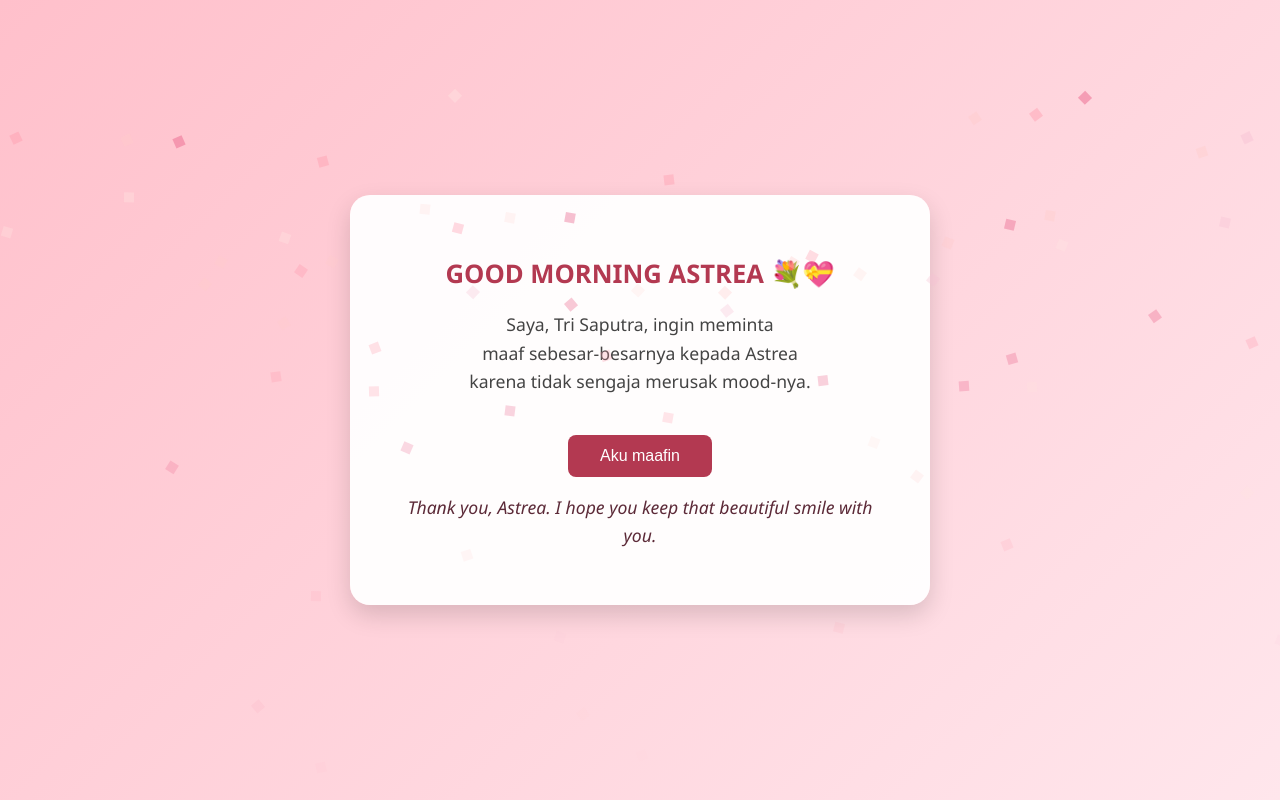
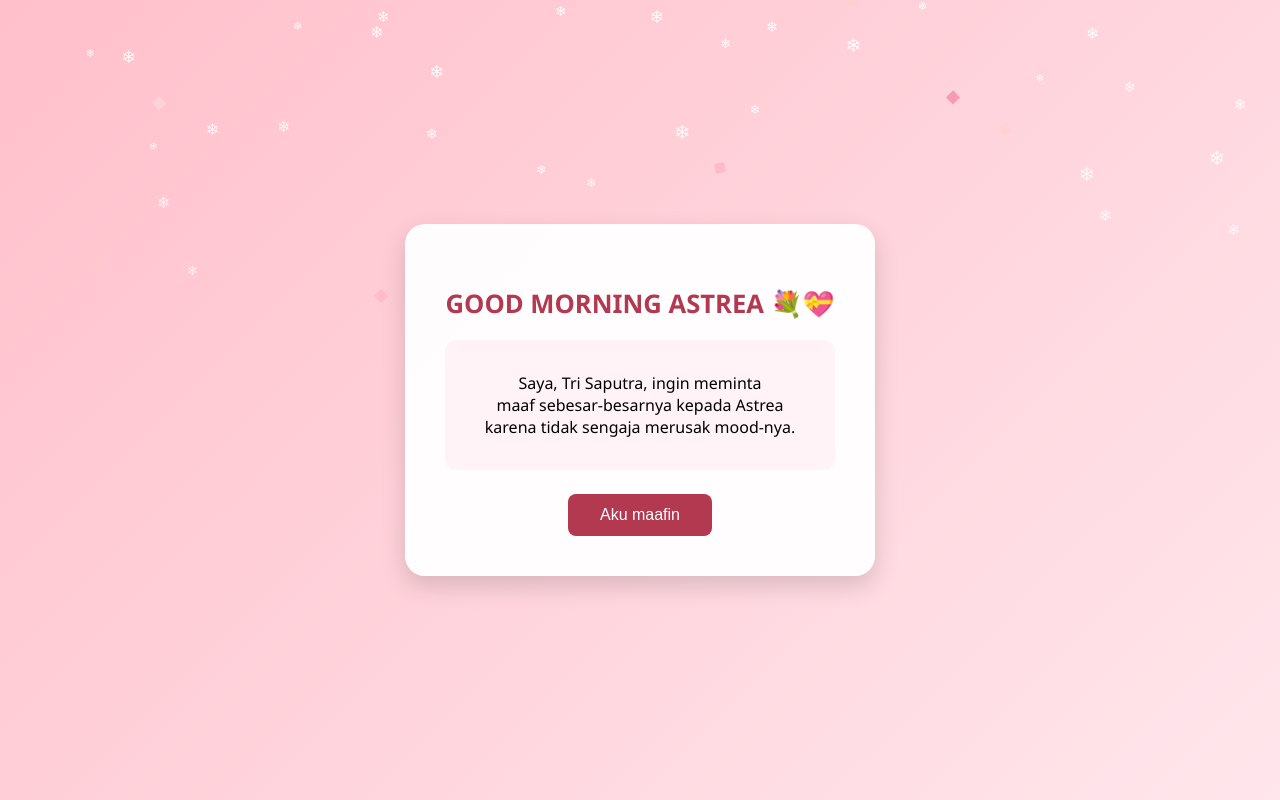
Before and after one commit to BOYE0509/kalkulator-nirmala, a plain HTML site: page index.html in a window 1280 px wide. Both pictures are taken after a click on the button "Aku maafin". Drawn offline with Linux system fonts and the light colour scheme.

Commit message:
index.html

```diff
--- a/index.html
+++ b/index.html
@@ -39,13 +39,6 @@
       font-size: 1.6rem;
     }
 
-    p {
-      color: #444;
-      line-height: 1.6;
-      margin: 1rem 0;
-      font-size: 1.1rem;
-    }
-
     .btn {
       background-color: #b33951;
       color: white;
@@ -64,12 +57,18 @@
       box-shadow: 0 8px 20px rgba(0, 0, 0, 0.15);
     }
 
-    .hiddenText {
+    .textBox {
+      background-color: rgba(255, 240, 245, 0.8);
+      padding: 1rem;
+      margin-top: 1rem;
+      border-radius: 12px;
       display: none;
       opacity: 0;
-      color: #5c2a38;
-      font-style: italic;
       animation: slideUp 1.5s ease-in-out forwards;
+    }
+
+    .textBox.show {
+      display: block;
     }
 
     @keyframes fadeIn {
@@ -87,6 +86,11 @@
       100% { transform: translateY(100vh) rotate(720deg); opacity: 0; }
     }
 
+    @keyframes snow-fall {
+      0% { transform: translateY(-10vh); opacity: 1; }
+      100% { transform: translateY(110vh); opacity: 0.3; }
+    }
+
     .confetti {
       position: fixed;
       width: 10px;
@@ -94,6 +98,17 @@
       background: red;
       animation: confetti-fall 3s linear forwards;
       opacity: 0;
+    }
+
+    .snowflake {
+      position: fixed;
+      top: -10px;
+      color: white;
+      font-size: 1.2rem;
+      opacity: 0.8;
+      animation: snow-fall linear forwards;
+      pointer-events: none;
+      z-index: 1;
     }
 
     audio {
@@ -104,14 +119,24 @@
 <body>
   <div class="card">
     <h2>GOOD MORNING ASTREA 💐💝</h2>
-    <p>
-      Saya, Tri Saputra, ingin meminta<br>
-      maaf sebesar-besarnya kepada Astrea<br>
-      karena tidak sengaja merusak mood-nya.
-    </p>
+
+    <div id="text1" class="textBox">
+      <p>
+        Saya, Tri Saputra, ingin meminta<br>
+        maaf sebesar-besarnya kepada Astrea<br>
+        karena tidak sengaja merusak mood-nya.
+      </p>
+    </div>
+
     <button class="btn" onclick="showResponse()">Aku maafin</button>
-    <p id="response" class="hiddenText">Thank you, Astrea. I hope you keep that beautiful smile with you.</p>
-    <p id="thirdText" class="hiddenText">BTW PAGI INI INDAH, TAPI TAK SEINDAH SENYUMANMU 🐊🐊🐊<br>ANJAY KIW KIW 🤭</p>
+
+    <div id="text2" class="textBox">
+      <p>Thank you, Astrea. I hope you keep that beautiful smile with you.</p>
+    </div>
+
+    <div id="text3" class="textBox">
+      <p>BTW PAGI INI INDAH, TAPI TAK SEINDAH SENYUMANMU 🐊🐊🐊<br>ANJAY KIW KIW 🤭</p>
+    </div>
   </div>
 
   <audio id="bgMusic" autoplay loop>
@@ -120,30 +145,38 @@
   </audio>
 
   <script>
-    const response = document.getElementById('response');
-    const thirdText = document.getElementById('thirdText');
     const audio = document.getElementById('bgMusic');
+    const text1 = document.getElementById('text1');
+    const text2 = document.getElementById('text2');
+    const text3 = document.getElementById('text3');
     let clicked = false;
 
     function showResponse() {
       if (clicked) return;
       clicked = true;
 
-      audio.play().catch(() => {}); // Autoplay fallback
+      audio.play().catch(() => {});
 
-      response.style.display = 'block';
-      setTimeout(() => response.style.opacity = 1, 50);
+      text1.classList.add('show');
+      setTimeout(() => text1.style.opacity = 1, 100);
 
       setTimeout(() => {
-        thirdText.style.display = 'block';
-        setTimeout(() => thirdText.style.opacity = 1, 50);
+        text2.classList.add('show');
+        setTimeout(() => text2.style.opacity = 1, 100);
+      }, 4000);
+
+      setTimeout(() => {
+        text3.classList.add('show');
+        setTimeout(() => text3.style.opacity = 1, 100);
       }, 8000);
 
-      launchConfetti();
+      const duration = (audio.duration || 30) * 1000;
+      launchLoopedConfetti(duration);
+      launchLoopedSnow(duration);
     }
 
     function launchConfetti() {
-      for (let i = 0; i < 80; i++) {
+      for (let i = 0; i < 30; i++) {
         const confetti = document.createElement('div');
         confetti.classList.add('confetti');
         confetti.style.left = Math.random() * 100 + "vw";
@@ -155,6 +188,29 @@
       }
     }
 
+    function launchSnow() {
+      for (let i = 0; i < 15; i++) {
+        const snow = document.createElement('div');
+        snow.classList.add('snowflake');
+        snow.innerHTML = "❄";
+        snow.style.left = Math.random() * 100 + "vw";
+        snow.style.fontSize = (Math.random() * 10 + 10) + "px";
+        snow.style.animationDuration = (5 + Math.random() * 5) + "s";
+        document.body.appendChild(snow);
+        setTimeout(() => snow.remove(), 10000);
+      }
+    }
+
+    function launchLoopedConfetti(duration) {
+      const interval = setInterval(() => launchConfetti(), 1500);
+      setTimeout(() => clearInterval(interval), duration);
+    }
+
+    function launchLoopedSnow(duration) {
+      const interval = setInterval(() => launchSnow(), 1000);
+      setTimeout(() => clearInterval(interval), duration);
+    }
+
     function randomColor() {
       const colors = ["#ff99ac", "#ffcccb", "#f6c1d4", "#e75480", "#ffe4e1"];
       return colors[Math.floor(Math.random() * colors.length)];
```
